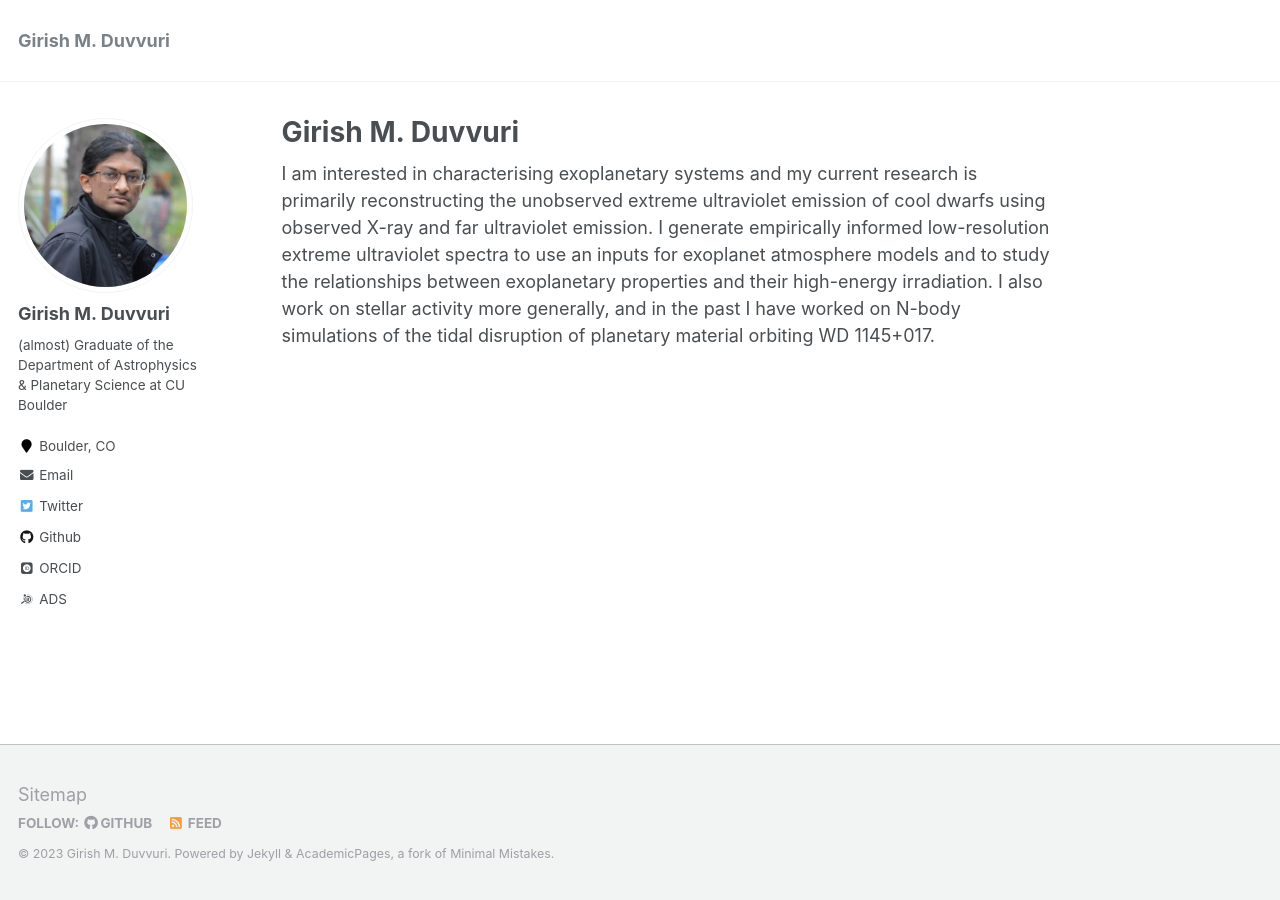
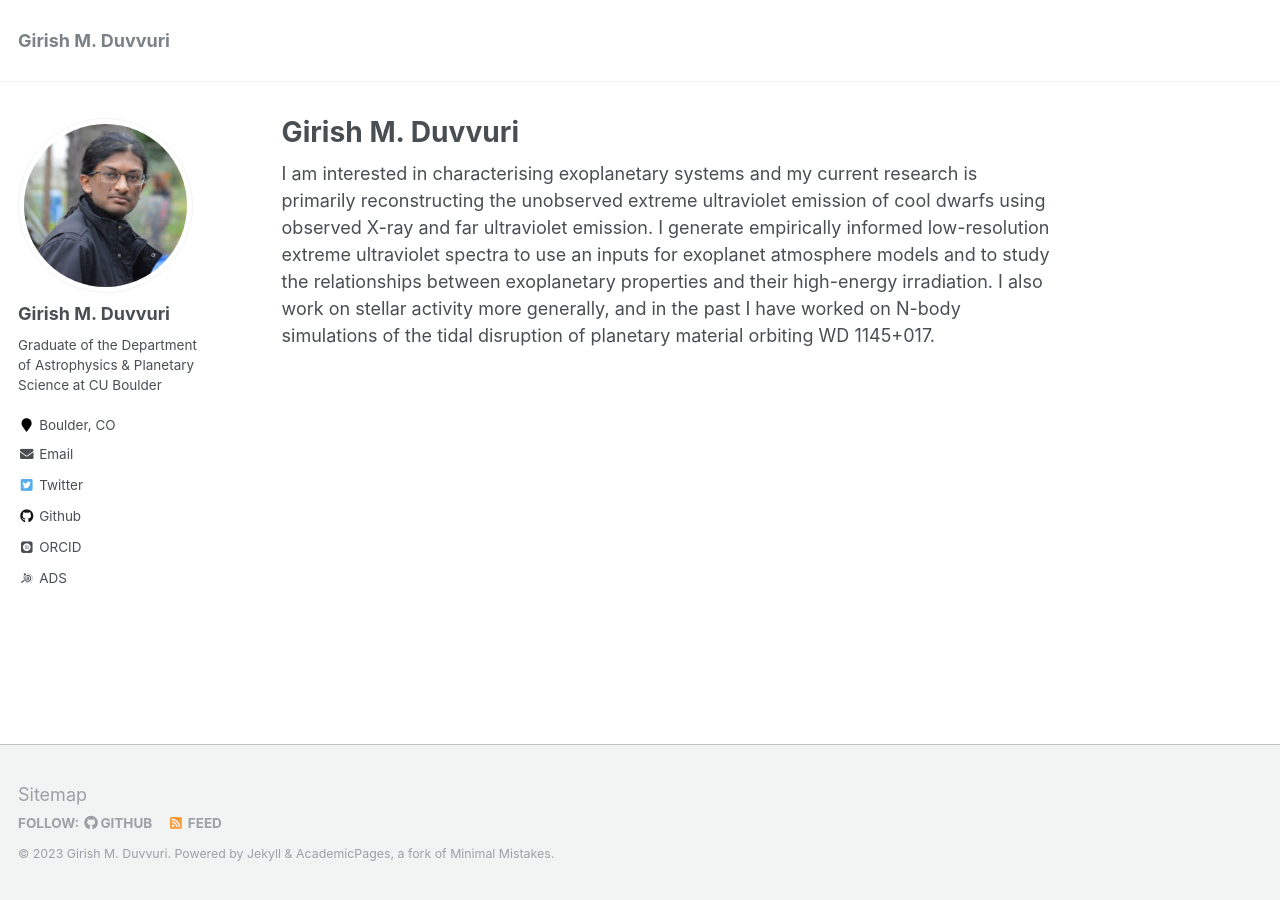
Before and after one commit to gmduvvuri/gmduvvuri.github.io, a Jekyll site: the page built from _pages/about.md, in a window 1280 px wide. Built offline with Jekyll 4.4.1, drawn with Linux system fonts in a browser that asks for light colours; some web fonts are replaced.

Commit message:
Update _config.yml

```diff
--- a/_config.yml
+++ b/_config.yml
@@ -10,7 +10,7 @@ locale                   : "en-US"
 title                    : "Girish M. Duvvuri"
 title_separator          : "-"
 name                     : &name "Girish M. Duvvuri"
-description              : &description "(almost) Graduate of the Department of Astrophysics & Planetary Science at CU Boulder"
+description              : &description "Graduate of the Department of Astrophysics & Planetary Science at CU Boulder"
 url                      : https://gmduvvuri.github.io # the base hostname & protocol for your site e.g. "https://mmistakes.github.io"
 baseurl                  : "" # the subpath of your site, e.g. "/blog"
 repository               : "gmduvvuri/gmduvvuri.github.io"
@@ -71,10 +71,10 @@ analytics:
 author:
   name             : "Girish M. Duvvuri"
   avatar           : "profile.jpeg"
-  bio              : "(almost) Graduate of the Department of Astrophysics & Planetary Science at CU Boulder"
+  bio              : "Graduate of the Department of Astrophysics & Planetary Science at CU Boulder"
   location         : "Boulder, CO"
   # employer         : "Astrophysics & Planetary Science, CU Boulder\ Center for Astrophysics & Space Astronomy"
-  googlescholar    : # "http://yourfullgooglescholarurl.com"
+  # googlescholar    : # "http://yourfullgooglescholarurl.com"
   email            : girish.duvvuri@colorado.edu
   github           : "gmduvvuri"
   orcid            : "https://orcid.org/0000-0002-7119-2543"
```
